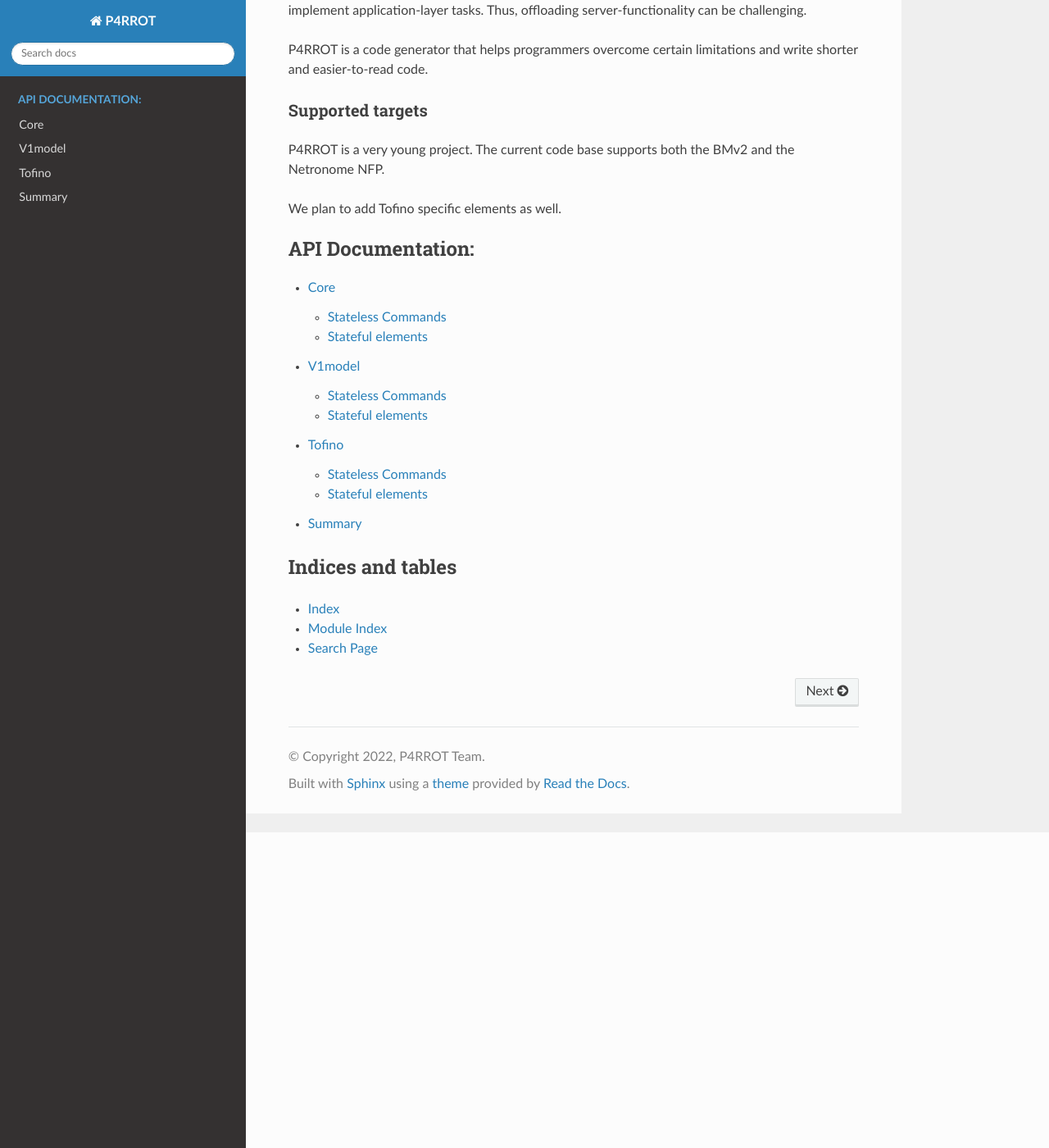
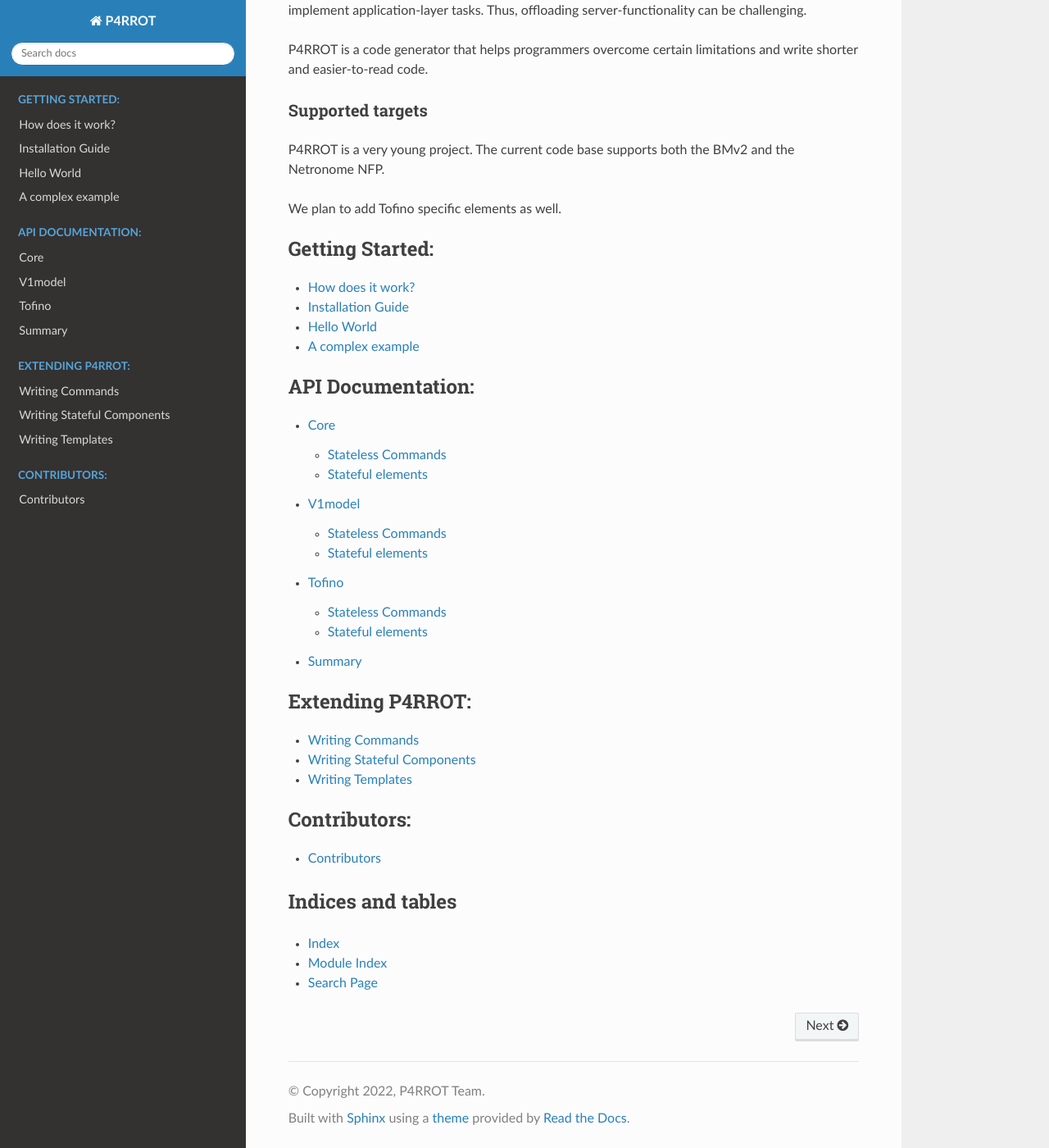
Before and after one commit to Team-P4RROT/P4RROT, a Sphinx documentation site: the page built from docs/source/index.rst, in a window 1280 px wide and 1400 px high, scrolled down 385 px. Shown: the whole window at 82% size. Built offline with Sphinx 7.4.7 and the Read the Docs theme 2.0.0, drawn with Linux system fonts in a browser that asks for light colours.

Commit message:
extend documentation structure

```diff
--- a/docs/source/conf.py
+++ b/docs/source/conf.py
@@ -54,6 +54,12 @@
 
 # -- Options for HTML output -------------------------------------------------
 
+html_sidebars = {
+    '**': [
+        'globaltoc.html',
+    ]
+}
+
 # The theme to use for HTML and HTML Help pages.  See the documentation for
 # a list of builtin themes.
 #
--- /dev/null
+++ b/docs/source/contributors.rst
@@ -0,0 +1,2 @@
+Contributors
+============
--- /dev/null
+++ b/docs/source/extending/command.rst
@@ -0,0 +1,2 @@
+Writing Commands
+================
--- /dev/null
+++ b/docs/source/extending/stateful.rst
@@ -0,0 +1,2 @@
+Writing Stateful Components
+===========================
--- /dev/null
+++ b/docs/source/extending/template.rst
@@ -0,0 +1,2 @@
+Writing Templates
+=================
--- /dev/null
+++ b/docs/source/getting_started/complex_example.rst
@@ -0,0 +1,2 @@
+A complex example
+=================
--- /dev/null
+++ b/docs/source/getting_started/hello_world.rst
@@ -0,0 +1,2 @@
+Hello World
+===========
--- /dev/null
+++ b/docs/source/getting_started/install_guide.rst
@@ -0,0 +1,2 @@
+Installation Guide
+==================
--- /dev/null
+++ b/docs/source/getting_started/internal_workings.rst
@@ -0,0 +1,2 @@
+How does it work?
+=================
--- a/docs/source/index.rst
+++ b/docs/source/index.rst
@@ -28,6 +28,15 @@
 
 .. toctree::
    :maxdepth: 2
+   :caption: Getting Started:
+
+   getting_started/internal_workings.rst
+   getting_started/install_guide.rst
+   getting_started/hello_world.rst
+   getting_started/complex_example.rst
+
+.. toctree::
+   :maxdepth: 2
    :caption: API Documentation:
 
    core/index
@@ -37,6 +46,19 @@
    api_summary
 
 
+.. toctree::
+   :maxdepth: 2
+   :caption: Extending P4RROT:
+
+   extending/command
+   extending/stateful
+   extending/template
+
+.. toctree::
+   :maxdepth: 2
+   :caption: Contributors:
+
+   contributors
 
 
 Indices and tables
```
